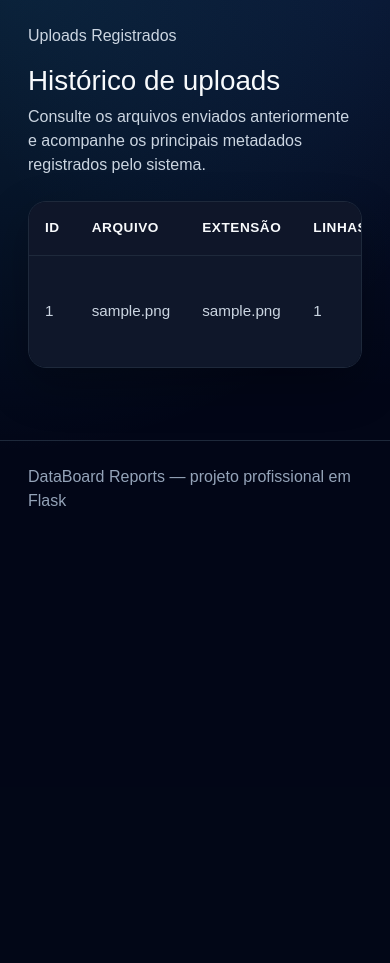
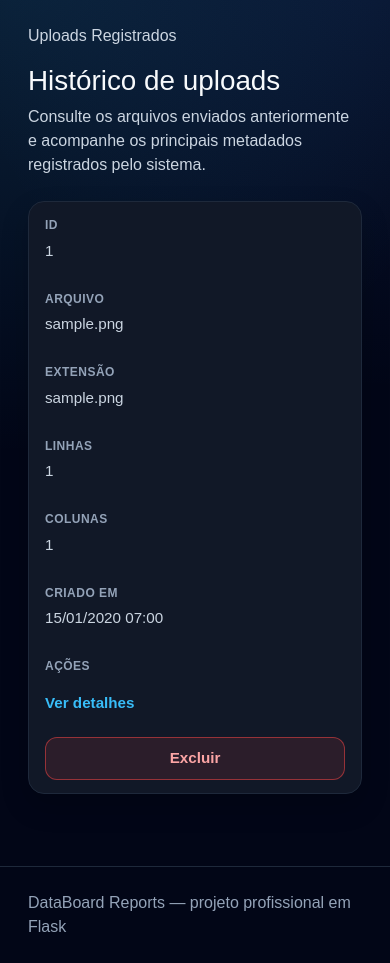
Before and after one commit to Ibjunior01/databoard-reports, a Flask app: page /history in a window 390 px wide. Shown: the part 57-1020 px from the top of the page. Before the commit the page ends 563 px from the top, so only its background shows below. Run offline with Flask 3, Linux system fonts and the light colour scheme; tables that the repository leaves empty hold one stand-in row (values such as "Sample post").

Commit message:
feat: make upload history responsive

```diff
--- a/app/static/css/style.css
+++ b/app/static/css/style.css
@@ -740,3 +740,122 @@ textarea:focus {
     background: rgba(239, 68, 68, 0.22);
     color: #fecaca;
 }
+
+/* Responsive upload history */
+
+.history-file-name {
+    max-width: 280px;
+    overflow-wrap: anywhere;
+}
+
+@media (max-width: 768px) {
+    .history-table-wrapper {
+        overflow: visible;
+        border: 0;
+        background: transparent;
+        box-shadow: none;
+    }
+
+    .history-table {
+        min-width: 0;
+        display: block;
+    }
+
+    .history-table thead {
+        position: absolute;
+        width: 1px;
+        height: 1px;
+        padding: 0;
+        margin: -1px;
+        overflow: hidden;
+        clip: rect(0, 0, 0, 0);
+        white-space: nowrap;
+        border: 0;
+    }
+
+    .history-table tbody,
+    .history-table tr,
+    .history-table td {
+        display: block;
+        width: 100%;
+    }
+
+    .history-table tbody {
+        display: grid;
+        gap: 1rem;
+    }
+
+    .history-table tbody tr {
+        overflow: hidden;
+        border: 1px solid var(--color-border);
+        border-radius: 16px;
+        background: var(--color-surface-soft);
+        box-shadow: 0 12px 28px rgba(0, 0, 0, 0.18);
+    }
+
+    .history-table td {
+        display: grid;
+        grid-template-columns: minmax(90px, 0.8fr) minmax(0, 1.7fr);
+        gap: 1rem;
+        align-items: center;
+        padding: 0.85rem 1rem;
+        border-bottom: 1px solid var(--color-border);
+        text-align: right;
+    }
+
+    .history-table td::before {
+        content: attr(data-label);
+        color: var(--color-text-muted);
+        font-size: 0.75rem;
+        font-weight: 700;
+        letter-spacing: 0.04em;
+        text-align: left;
+        text-transform: uppercase;
+    }
+
+    .history-table tbody tr:last-child td,
+    .history-table td:last-child {
+        border-bottom: 0;
+    }
+
+    .history-file-name {
+        max-width: none;
+        overflow-wrap: anywhere;
+    }
+
+    .history-actions-cell {
+        align-items: start;
+    }
+
+    .history-actions-cell .report-actions {
+        justify-content: flex-end;
+        gap: 0.75rem;
+    }
+}
+
+@media (max-width: 480px) {
+    .history-table td {
+        grid-template-columns: 1fr;
+        gap: 0.35rem;
+        text-align: left;
+    }
+
+    .history-actions-cell .report-actions {
+        justify-content: flex-start;
+    }
+
+    .history-actions-cell .inline-form,
+    .history-actions-cell .danger-button {
+        width: 100%;
+    }
+
+    .history-actions-cell .danger-button {
+        text-align: center;
+    }
+
+    .history-actions-cell .table-action-link {
+        display: inline-flex;
+        min-height: 44px;
+        align-items: center;
+    }
+}
--- a/app/templates/history.html
+++ b/app/templates/history.html
@@ -5,11 +5,17 @@
 {% block content %}
 <section class="dashboard-section">
     <div class="section-header">
-        <p class="section-eyebrow">Uploads Registrados</p>
-        <h1>Histórico de uploads</h1>
+        <p class="section-eyebrow">
+            Uploads Registrados
+        </p>
+
+        <h1>
+            Histórico de uploads
+        </h1>
+
         <p>
-            Consulte os arquivos enviados anteriormente e acompanhe os principais
-            metadados registrados pelo sistema.
+            Consulte os arquivos enviados anteriormente e acompanhe
+            os principais metadados registrados pelo sistema.
         </p>
     </div>
 
@@ -18,25 +24,50 @@
             <table class="history-table">
                 <thead>
                     <tr>
-                    <th>ID</th>
-                    <th>Arquivo</th>
-                    <th>Extensão</th>
-                    <th>Linhas</th>
-                    <th>Colunas</th>
-                    <th>Criado em</th>
-                    <th>Ações</th>
+                        <th scope="col">ID</th>
+                        <th scope="col">Arquivo</th>
+                        <th scope="col">Extensão</th>
+                        <th scope="col">Linhas</th>
+                        <th scope="col">Colunas</th>
+                        <th scope="col">Criado em</th>
+                        <th scope="col">Ações</th>
                     </tr>
                 </thead>
+
                 <tbody>
                     {% for record in records %}
                         <tr>
-                    <td>{{ record.id }}</td>
-                    <td>{{ record.file_name }}</td>
-                    <td>{{ record.file_extension }}</td>
-                    <td>{{ record.row_count }}</td>
-                    <td>{{ record.column_count }}</td>
-                    <td>{{ record.created_at|local_datetime }}</td>
-                    <td>
+                            <td data-label="ID">
+                                {{ record.id }}
+                            </td>
+
+                            <td
+                                data-label="Arquivo"
+                                class="history-file-name"
+                            >
+                                {{ record.file_name }}
+                            </td>
+
+                            <td data-label="Extensão">
+                                {{ record.file_extension }}
+                            </td>
+
+                            <td data-label="Linhas">
+                                {{ record.row_count }}
+                            </td>
+
+                            <td data-label="Colunas">
+                                {{ record.column_count }}
+                            </td>
+
+                            <td data-label="Criado em">
+                                {{ record.created_at|local_datetime }}
+                            </td>
+
+                            <td
+                                data-label="Ações"
+                                class="history-actions-cell"
+                            >
                                 <div class="report-actions">
                                     <a
                                         href="{{ url_for(
@@ -64,6 +95,7 @@
                                             name="csrf_token"
                                             value="{{ csrf_token() }}"
                                         >
+
                                         <button
                                             type="submit"
                                             class="danger-button"
@@ -80,11 +112,19 @@
         </div>
     {% else %}
         <div class="empty-state">
-        <h2>Nenhum upload registrado</h2>
+            <h2>
+                Nenhum upload registrado
+            </h2>
+
             <p>
-            Quando uma planilha for enviada, o registro aparecerá automaticamente aqui.
+                Quando uma planilha for enviada, o registro aparecerá
+                automaticamente aqui.
             </p>
-        <a class="button-primary" href="{{ url_for('main.upload_file') }}">
+
+            <a
+                class="button-primary"
+                href="{{ url_for('main.upload_file') }}"
+            >
                 Enviar primeira planilha
             </a>
         </div>
```
Lines whose indentation alone changed are shown as unchanged.
